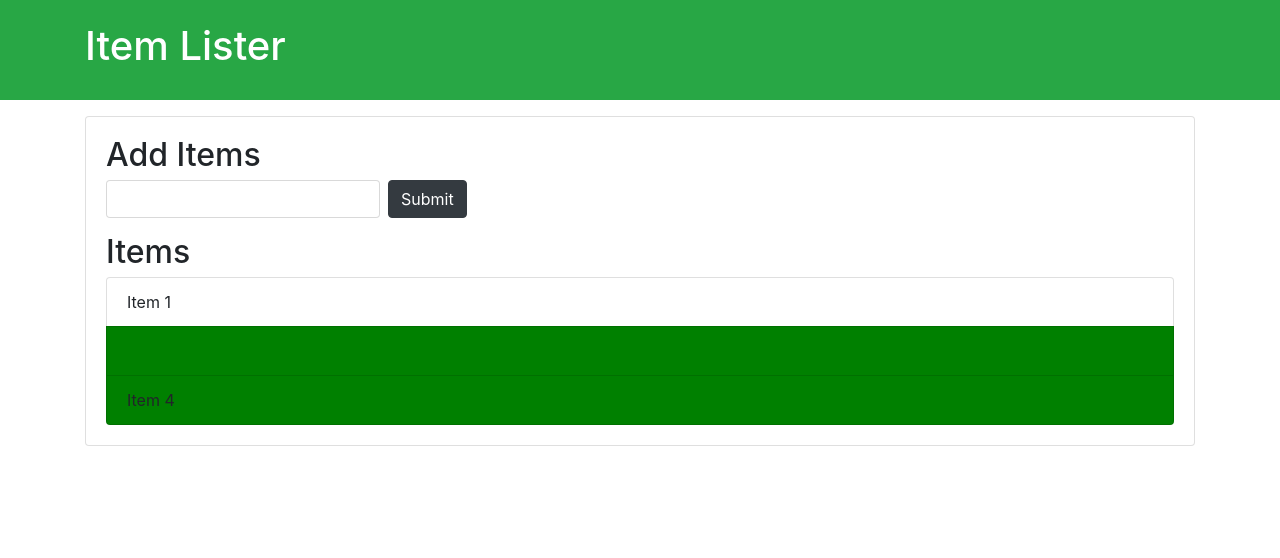
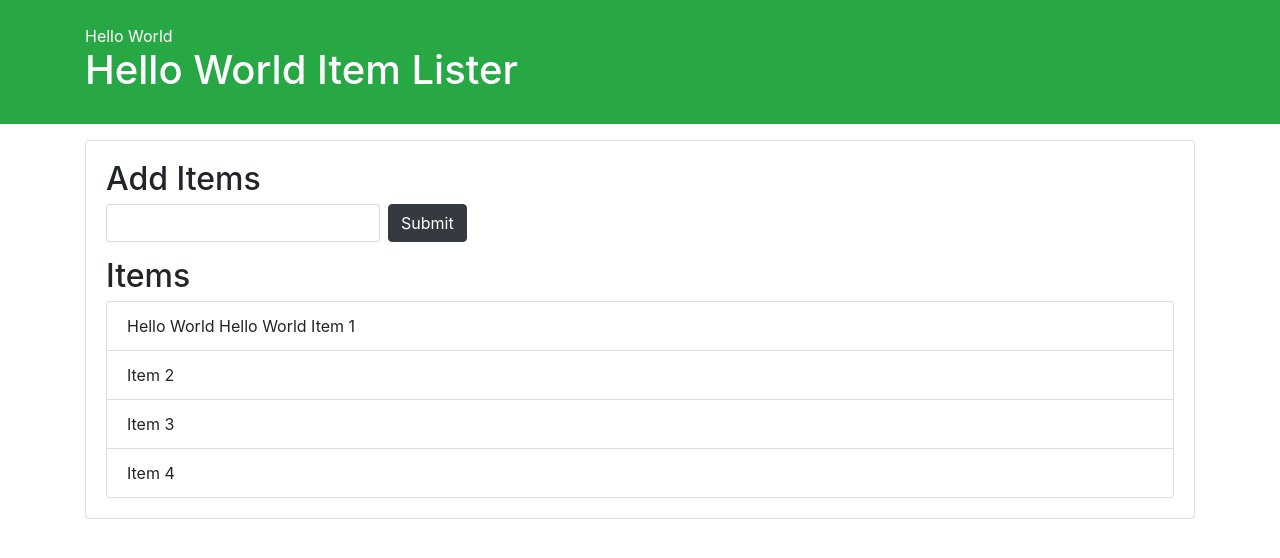
Before and after one commit to Sukanya-2000/Sharpener_First, a plain HTML site: page index.html in a window 1280 px wide. Drawn offline with nearby package versions, Linux system fonts and the light colour scheme.

Commit message:
again4-commit

```diff
--- a/index.html
+++ b/index.html
@@ -10,7 +10,8 @@
 <body>
   <header id="main-header" class="bg-success text-white p-4 mb-3">
     <div class="container">
-      <h1 id="header-title">Item Lister <span style="display:none">123</span></h1>
+      <!-- Add "Hello World" before "Item Lister" -->
+      <h1 id="header-title">Hello World Item Lister <span style="display:none">123</span></h1>
     </div>
   </header>
   <div class="container">
@@ -22,7 +23,8 @@
     </form>
     <h2 class="title">Items</h2>
     <ul id="items" class="list-group">
-      <li class="list-group-item">Item 1</li>
+      <!-- Add "Hello World" before "Item 1" -->
+      <li class="list-group-item">Hello World Item 1</li>
       <li class="list-group-item">Item 2</li>
       <li class="list-group-item">Item 3</li>
       <li class="list-group-item">Item 4</li>
@@ -31,25 +33,16 @@
   </div>
 
   <script>
-    // Make the 2nd item have a green background color
-    var secondItem = document.querySelectorAll("#items li")[1];
-    secondItem.style.backgroundColor = "green";
+    // To use parentElement and createTextNode
+    var headerTitle = document.getElementById("header-title");
+    var helloWorldText = document.createTextNode("Hello World ");
+    headerTitle.parentElement.insertBefore(helloWorldText, headerTitle);
 
-    // Make the 3rd item invisible
-    var thirdItem = document.querySelectorAll("#items li")[2];
-    thirdItem.style.display = "none";
-
-    // Change the font color to green for the 2nd item in the item list
-    var secondItemFont = document.querySelectorAll("#items li")[1];
-    secondItemFont.style.color = "green";
-
-    // Choose all the odd elements and make their background green
-    var listItems = document.querySelectorAll("#items li");
-    for (var i = 0; i < listItems.length; i++) {
-      if (i % 2 !== 0) {
-        listItems[i].style.backgroundColor = "green";
-      }
-    }
+    // To use firstElementChild
+    var itemsList = document.getElementById("items");
+    var firstItem = itemsList.firstElementChild;
+    var helloWorldText2 = document.createTextNode("Hello World ");
+    firstItem.insertBefore(helloWorldText2, firstItem.firstChild);
   </script>
 </body>
 </html>
```
